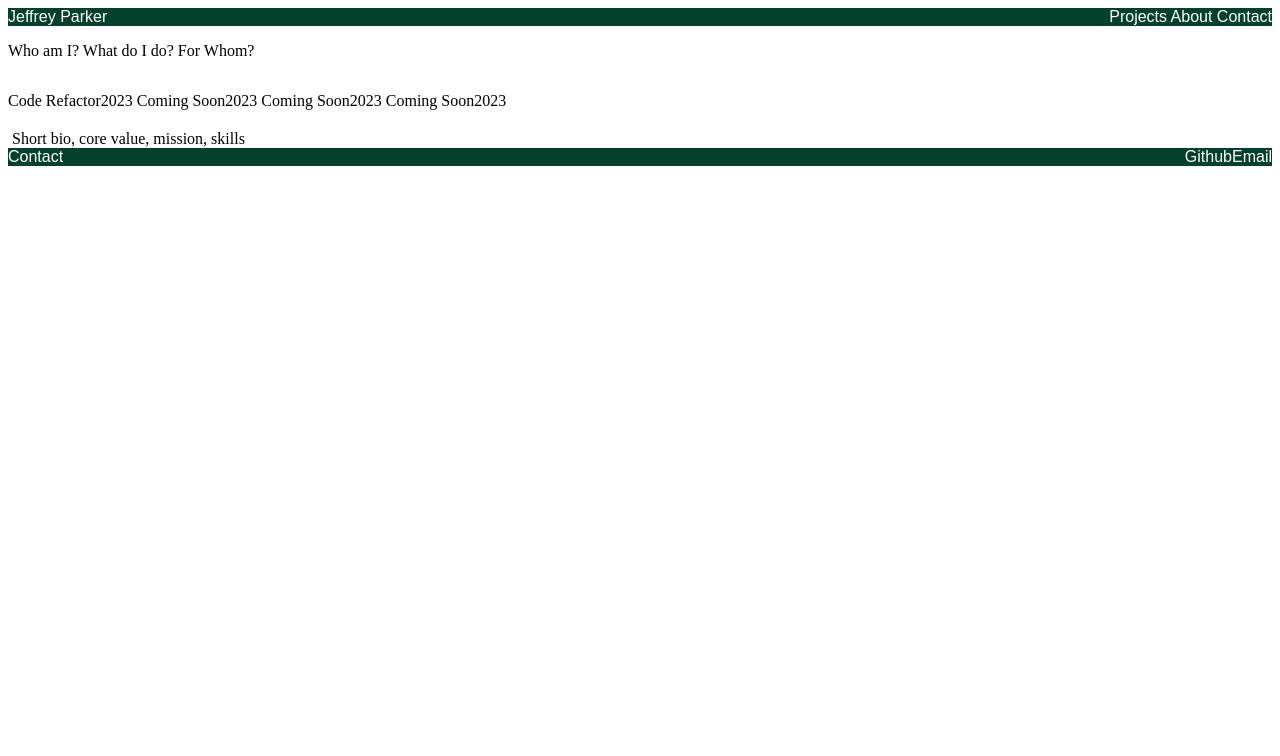
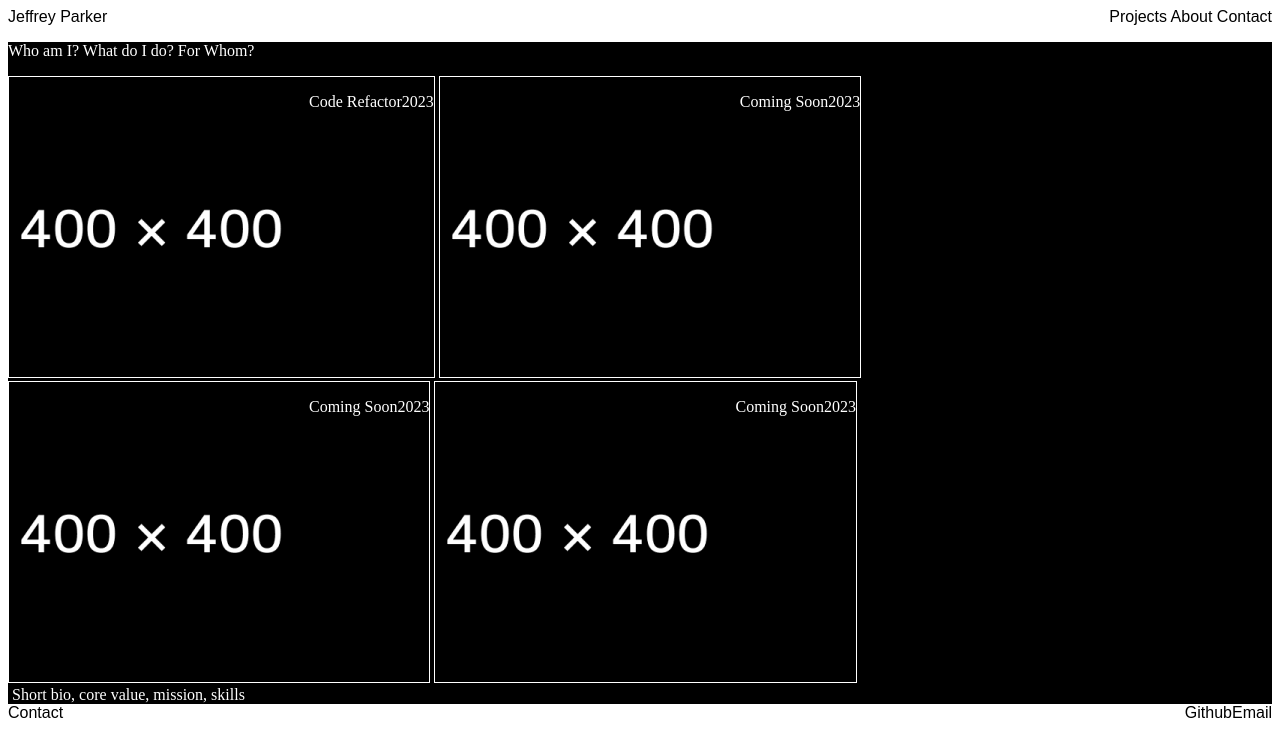
Before and after one commit to jeffrpar/first-portfolio, a plain HTML site: page index.html in a window 1280 px wide. Drawn offline with Linux system fonts and the light colour scheme.

Commit message:
adjusted css styling preferences

```diff
--- a/assets/css/style.css
+++ b/assets/css/style.css
@@ -5,17 +5,18 @@
 #name {
     display: inline;
     font-size: 100%;
-    color: white;
+    color: black;
 }
 
 a {
     text-decoration: none;
-    color: white;
+    color: black;
 }
 
 header {
     font-family: sans-serif;
-    background-color: #05412a;
+    background-color: white;
+    color: black;
 }
 
 header nav {
@@ -25,8 +26,16 @@ header nav {
     text-align: center;
 }
 
+main {
+    background-color: black;
+    color: white;
+}
+
 .project {
     display: inline-flex;
+    border-style: solid;
+    border-width: 1px;
+    border-color: white;
 }
 
 .projname {
@@ -43,6 +52,6 @@ header nav {
 
 footer {
     font-family: sans-serif;
-    background-color: #05412a;
-    color: white;
+    background-color: white;
+    color: black;
 }
--- a/index.html
+++ b/index.html
@@ -20,22 +20,22 @@
         <p>Who am I? What do I do? For Whom?</p>
         <section id="projects">
             <section class="project">
-                <img href="assets/images/placeholder-400x400.png" />
+                <img src="assets/images/placeholder-400x400.png" />
                 <p class="projname">Code Refactor</p>
                 <p class="yr">2023</p>
             </section>
             <section class="project">
-                <img href="assets/images/placeholder-400x400.png" />
+                <img src="assets/images/placeholder-400x400.png" />
                 <p class="projname">Coming Soon</p>
                 <p class="yr">2023</p>
             </section>
             <section class="project">
-                <img href="assets/images/placeholder-400x400.png" />
+                <img src="assets/images/placeholder-400x400.png" />
                 <p class="projname">Coming Soon</p>
                 <p class="yr">2023</p>
             </section>
             <section class="project">
-                <img href="assets/images/placeholder-400x400.png" />
+                <img src="assets/images/placeholder-400x400.png" />
                 <p class="projname">Coming Soon</p>
                 <p class="yr">2023</p>
             </section>
```
